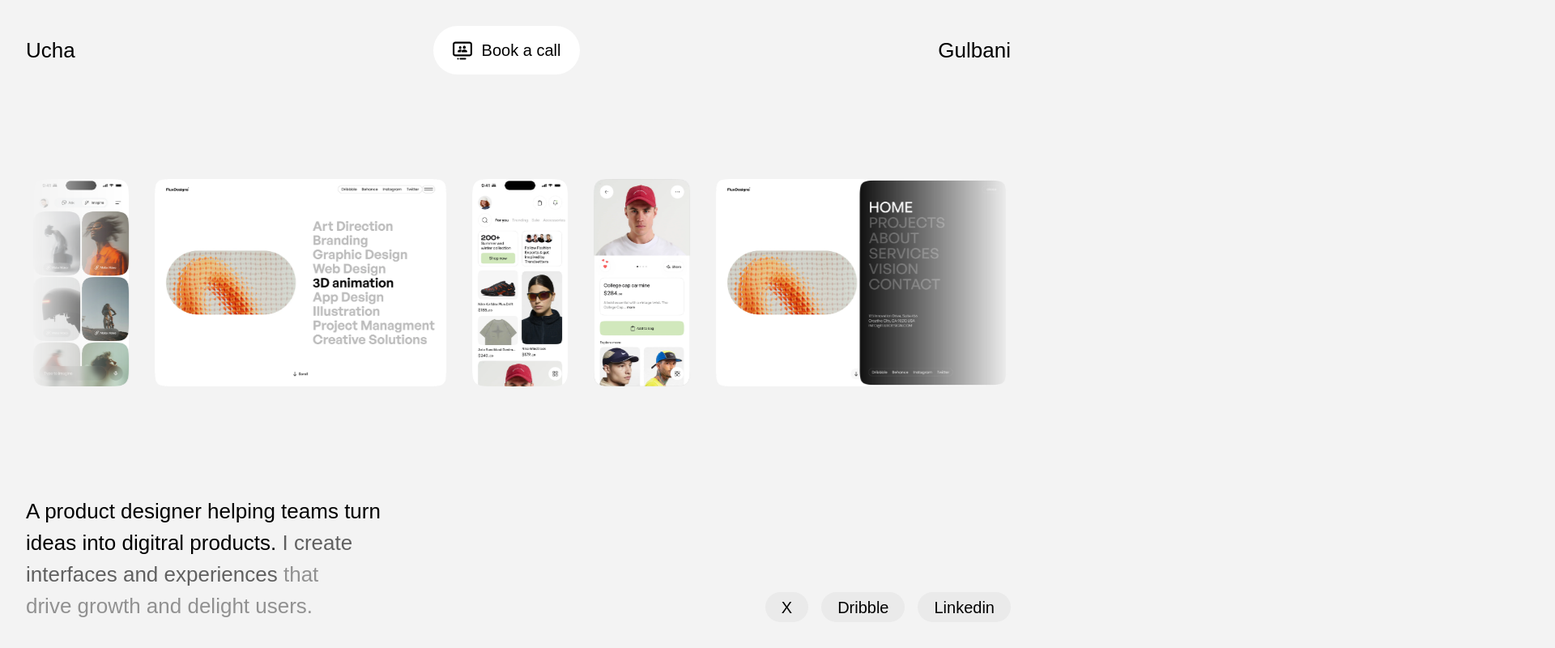
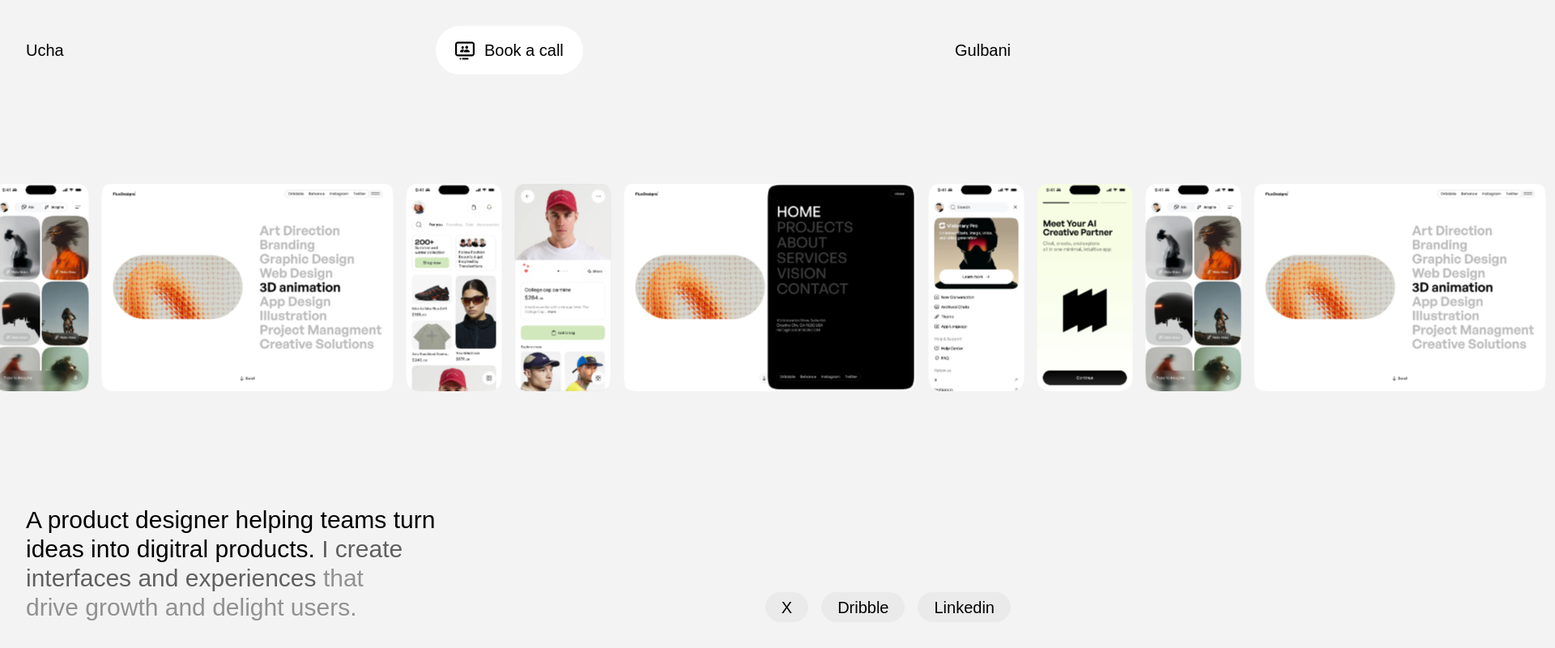
Before and after one commit to GiorgiGabelia/ucha-portfolio, an Angular app: page / in a window 1280 px wide. Shown: the top 800 px of the page at 81% size, 1920 px wide, since content can reach past the window. Built offline with nearby package versions, Linux system fonts and the light colour scheme; a web font is replaced by a local one.

Commit message:
update some markup

```diff
--- a/src/app/components/about-me/about-me.component.html
+++ b/src/app/components/about-me/about-me.component.html
@@ -1,4 +1,4 @@
-<div class="text-[26px] max-[900px]:text-xl font-medium">
+<div class="text-3xl max-[900px]:text-xl font-medium">
   <span>A product designer helping teams <br class="min-[900px]:hidden"> turn <br class="max-[900px]:hidden"> ideas into
     digitral products. <br class="min-[900px]:hidden"></span>
   <span class="opacity-60"> I create <br class="max-[900px]:hidden"> interfaces and experiences <br class="min-[900px]:hidden"></span>
--- a/src/app/components/carousel/carousel.component.html
+++ b/src/app/components/carousel/carousel.component.html
@@ -1,13 +1,13 @@
 <div class="w-full inline-flex flex-nowrap overflow-hidden scroll-container">
   <div class="scroller-wrapper">
-    <ul class="flex items-center justify-center md:justify-start [&_li]:mx-4 [&_img]:max-w-none scroller-content">
+    <ul class="flex items-center justify-center md:justify-start [&_li]:mx-2 [&_img]:max-w-none scroller-content">
       @for(img of images; track img) {
       <li>
         <img [src]="img" class="h-[256px] hover:h-[385px] transition-all duration-300 ease-in-out" />
       </li>
       }
     </ul>
-    <ul class="flex items-center justify-center md:justify-start [&_li]:mx-4 [&_img]:max-w-none scroller-content"
+    <ul class="flex items-center justify-center md:justify-start [&_li]:mx-2 [&_img]:max-w-none scroller-content"
       aria-hidden="true">
       @for(img of images; track img) {
       <li>
--- a/src/app/components/carousel/carousel.component.scss
+++ b/src/app/components/carousel/carousel.component.scss
@@ -1,18 +1,18 @@
 .scroll-container {
-  -webkit-mask-image: linear-gradient(
-    to right,
-    transparent 0,
-    black 128px,
-    black calc(100% - 200px),
-    transparent 100%
-  );
-  mask-image: linear-gradient(
-    to right,
-    transparent 0,
-    black 128px,
-    black calc(100% - 200px),
-    transparent 100%
-  );
+  // -webkit-mask-image: linear-gradient(
+  //   to right,
+  //   transparent 0,
+  //   black 128px,
+  //   black calc(100% - 200px),
+  //   transparent 100%
+  // );
+  // mask-image: linear-gradient(
+  //   to right,
+  //   transparent 0,
+  //   black 128px,
+  //   black calc(100% - 200px),
+  //   transparent 100%
+  // );
 
   &:hover .scroller-wrapper {
     animation-play-state: paused;
--- a/src/app/components/header/header.component.html
+++ b/src/app/components/header/header.component.html
@@ -1,8 +1,8 @@
-<header class="flex flex-col gap-14">
+<header class="flex flex-col gap-14 px-8">
   <div class="flex justify-between items-center">
-    <p class="text-[26px] max-[900px]:text-xl font-medium">Ucha</p>
+    <p class="text-xl font-medium">Ucha</p>
     <app-book-btn class="max-[900px]:hidden"></app-book-btn>
-    <p class="text-[26px] max-[900px]:text-xl font-medium">Gulbani</p>
+    <p class="text-xl font-medium">Gulbani</p>
   </div>
 
   <div class="min-[900px]:hidden flex flex-col gap-5">
--- a/src/app/pages/landing/landing.component.html
+++ b/src/app/pages/landing/landing.component.html
@@ -1,10 +1,14 @@
 <div
-  class="flex justify-between flex-col p-8 max-[900px]:pb-[100px] size-full relative gap-28 max-[900px]:gap-14  h-full min-h-fit">
+  class="flex justify-between flex-col py-8 max-[900px]:pb-[85px] size-full relative gap-28 max-[900px]:gap-14 h-full min-h-fit">
   <app-header></app-header>
 
-  <app-carousel />
+   <div class="flex-1 relative">
+    <app-carousel class="absolute top-1/2 -translate-y-1/2 transform" />
+  </div>
 
-  <div class="flex justify-between items-end max-[900px]:justify-center">
+
+
+  <div class="flex justify-between items-end max-[900px]:justify-start px-8">
     <app-about-me class="max-[900px]:hidden"></app-about-me>
     <app-contact></app-contact>
   </div>
```
